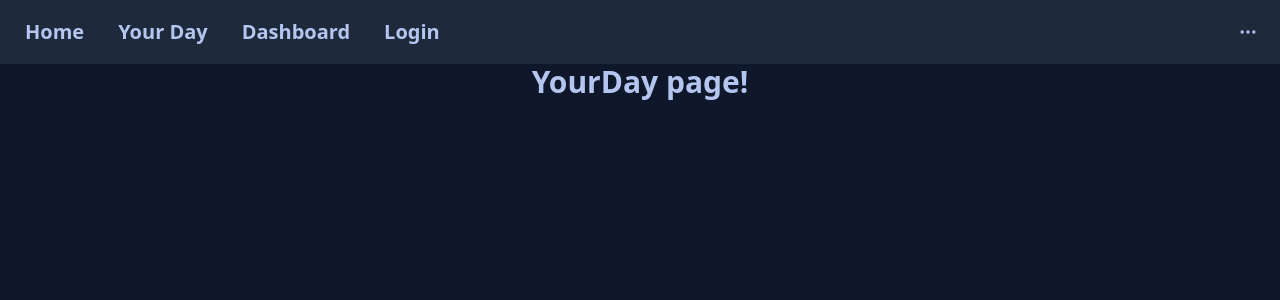
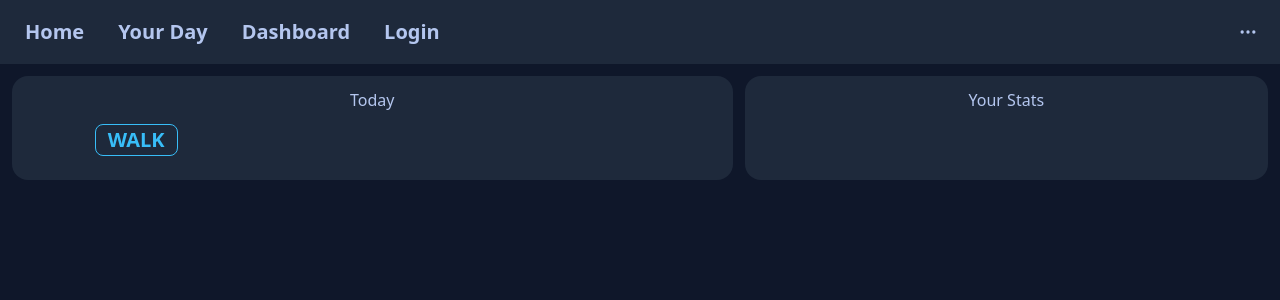
Before and after one commit to Nghia314/new5hark, a React (Create React App) app in the folder client/: page /YourDay in a window 1280 px wide. Shown: the top 300 px of the page. Built offline with nearby package versions, Linux system fonts and the light colour scheme.

Commit message:
Added yourday button

```diff
--- a/client/src/pages/YourDay.jsx
+++ b/client/src/pages/YourDay.jsx
@@ -3,7 +3,25 @@ import React from "react";
 function YourDay() {
   return (
     <>
-      <h1 className="text-center text-3xl font-bold">YourDay page!</h1>
+      <div className="grid md:grid-rows-2-md md:grid-flow-col m-3 gap-3">
+        <div className="card bg-neutral p-3 text-center">
+          <h2>Today</h2>
+          <div className="grid grid-cols-2 md:grid-cols-3 gap-3 my-3">
+            {/* <div className="input-group w-full">
+              <button className="btn btn-primary btn-sm w-full text-xl">Walk</button>
+              <input className="checkbox checkbox-primary checkbox-lg" type="checkbox"/>
+            </div> */}
+            <label className="swap">
+              <input type="checkbox"/>
+                <div className="swap-off btn btn-outline btn-primary btn-sm w-full text-xl">Walk</div>
+                <div className="swap-on btn btn-primary btn-sm w-full text-xl">Walk</div>
+            </label>
+          </div>
+        </div>
+        <div className="card bg-neutral p-3 text-center">
+          <h2>Your Stats</h2>
+        </div>
+      </div>
     </>
   );
 }
```
